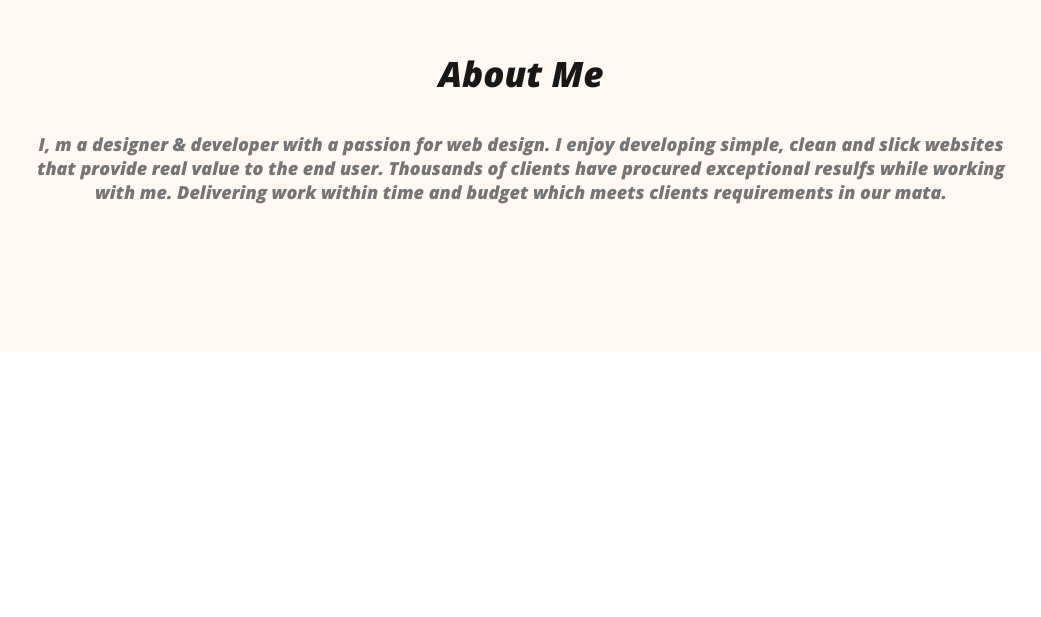
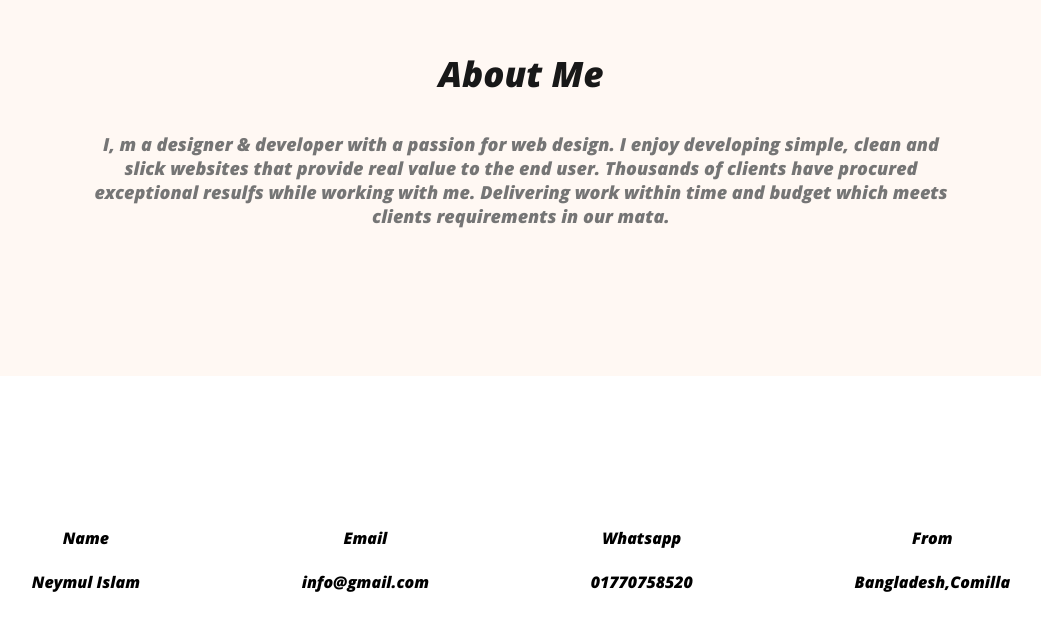
Before and after one commit to fahim6890/WebDeveloper-Fahim, a plain HTML site: page index.html in a window 1280 px wide. Shown: the part 950-1567 px from the top of the page, without its empty margins (119-1160 px from the left). Before the commit the page ends 1432 px from the top, so only its background shows below. Drawn offline with nearby package versions, Linux system fonts and the light colour scheme.

Commit message:
added info

```diff
--- a/index.html
+++ b/index.html
@@ -36,6 +36,24 @@
             <h3 class="section-title">About Me</h3>
             <p class="section-description">I, m a designer & developer with a passion for web design. I enjoy developing simple, clean and slick websites that provide real value to the end user. Thousands of clients have procured exceptional resulfs while working with me. Delivering work within time and budget which meets clients requirements in our mata.</p>
         </section>
+        <div class="about-info-container">
+                <div class="about-info">
+                    <h4 class="info-title">Name</h4>
+                    <p class="info-description">Neymul Islam</p>
+                </div>
+                <div class="about-info">
+                    <h4 class="info-title">Email</h4>
+                    <p class="info-description">info@gmail.com</p>
+                </div>
+                <div class="about-info">
+                    <h4 class="info-title">Whatsapp</h4>
+                    <p class="info-description">01770758520</p>
+                </div>
+                <div class="about-info">
+                    <h4 class="info-title">From</h4>
+                    <p class="info-description">Bangladesh,Comilla</p>
+                </div>
+        </div>
     </main>
 </body>
 </html>
--- a/styels/protfolio.css
+++ b/styels/protfolio.css
@@ -99,10 +99,21 @@ nav a {
     text-align: center;
     font-size: 18px;
 }
-
+main{
+    max-width: 1140px;
+    margin: 0 auto;
+}
 .about {
     padding: 130px;
     border-radius: 10px;
     background-color: #FFF8F3;
     margin: 130px 0;
 }
+.about-info-container{
+    display: flex;
+    justify-content: space-around;
+}
+.about-info{
+    text-align: center;
+    margin: ;
+}
```
